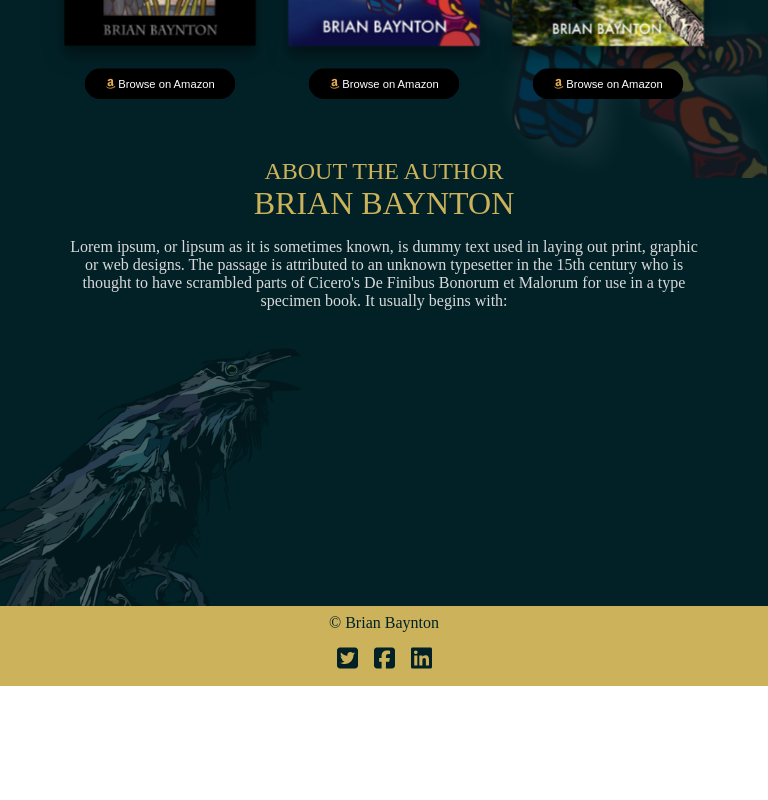
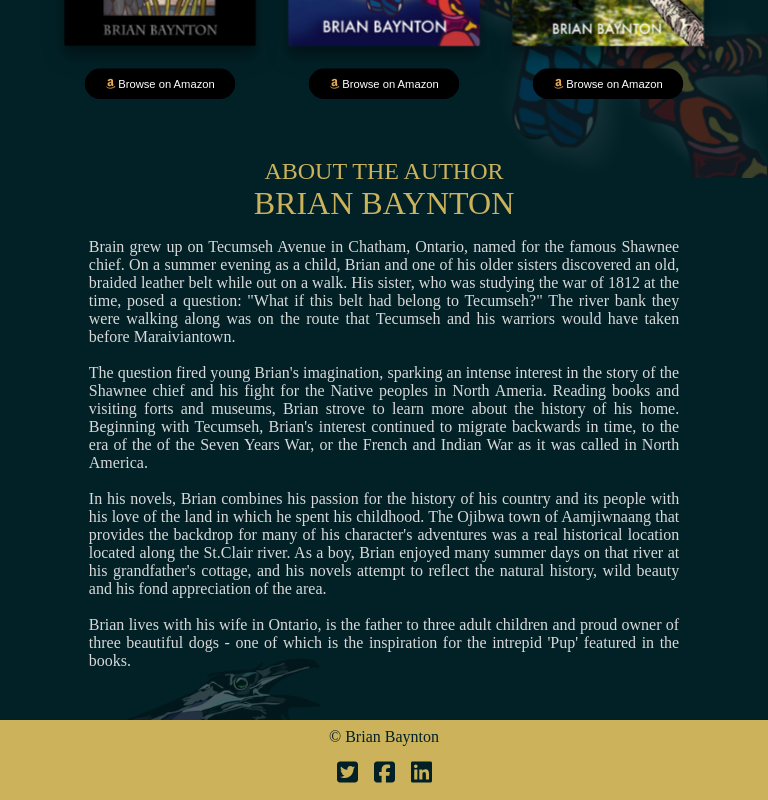
Before and after one commit to Kaz1022/liamhicks, a React (Create React App) app: page / in a window 768 px wide. Shown: the part 457-1257 px from the top of the page. Before the commit the page ends 1143 px from the top, so only its background shows below. Built offline with nearby package versions, Linux system fonts and the light colour scheme; a web font is replaced by a local one.

Commit message:
change authors bio and fix css

```diff
--- a/src/Sass/About.scss
+++ b/src/Sass/About.scss
@@ -1,8 +1,9 @@
 @import './App.scss';
 
 .a-wrapper{
-  height: 80vh;
+  height: auto;
   margin-top: -3rem;
+  margin-bottom: 4rem;
   position: relative;
 }
 
@@ -47,9 +48,10 @@
 .a-bottom {
   display: flex;
   align-items: center;
-  width: 40rem;
+  width: 50rem;
   color: $gray;
   z-index: 1;
+  text-align: justify;
 }
 
 /*  Small Device Styles */
@@ -59,18 +61,19 @@
     display: flex;
     flex-direction: column;
     align-items: center;
+    justify-content: flex-end;
     margin-bottom: 30rem;
+    position: relative;
   }
 
 .a-background{
-  position: relative;
+  position: absolute;
   margin-left: -45rem;
+  margin-bottom: 9rem;
 }
 
   .a-background > img {
     transform: scale(0.8);
-    position: absolute;
-    margin-top: 18rem;
     opacity: 1;
   }
 
@@ -93,18 +96,19 @@
     display: flex;
     flex-direction: column;
     align-items: center;
-    margin-bottom: 30rem;
+    justify-content: flex-end;
+    padding-bottom: 30rem;
+    position: relative;
   }
 
   .a-background{
-    position: relative;
-    margin-left: -40rem;
+    position: absolute;
+    margin-left: -60rem;
+    margin-bottom: 10rem;
   }
 
   .a-background > img {
     transform: scale(0.8);
-    position: absolute;
-    margin-top: 10rem;
     opacity: 1;
   }
 
@@ -123,7 +127,7 @@
 
 @media (min-width: 741px) and (max-width: 905px) {
   .a-wrapper{
-    height: 60vh;
+    height: auto;
   }
 
   .a-background{
@@ -132,9 +136,13 @@
   }
 
   .a-background > img {
-    transform: scale(0.7);
+    transform: scale(0.8);
     position: absolute;
-    margin-bottom: -10rem;
+    margin-top: 20rem;
     opacity: 0.3;
   }
+
+  .a-bottom{
+    width: 90%;
+  }
 }
--- a/src/components/About.jsx
+++ b/src/components/About.jsx
@@ -12,8 +12,8 @@ function About() {
     <div className="a-wrapper" id="about">
       <div className="a-background">
           <motion.img
-          initial={{top: '5rem', left:'-8rem'}}
-          whileInView={{top: '5rem', left:'0rem'}}
+          initial={{top: '6.5rem', left:'-8rem'}}
+          whileInView={{top: '6.5rem', left:'0rem'}}
           transition={transition}
           src={Raven} alt="" />
       </div>
@@ -26,7 +26,13 @@ function About() {
         </div>
         <div className="a-bottom">
           <span>
-          Lorem ipsum, or lipsum as it is sometimes known, is dummy text used in laying out print, graphic or web designs. The passage is attributed to an unknown typesetter in the 15th century who is thought to have scrambled parts of Cicero's De Finibus Bonorum et Malorum for use in a type specimen book. It usually begins with:
+          Brain grew up on Tecumseh Avenue in Chatham, Ontario, named for the famous Shawnee chief. On a summer evening as a child, Brian and one of his older sisters discovered an old, braided leather belt while out on a walk. His sister, who was studying the war of 1812 at the time, posed a question: "What if this belt had belong to Tecumseh?" The river bank they were walking along was on the route that Tecumseh and his warriors would have taken before Maraiviantown.<br/><br/>
+
+          The question fired young Brian's imagination, sparking an intense interest in the story of the Shawnee chief and his fight for the Native peoples in North Ameria. Reading books and visiting forts and museums, Brian strove to learn more about the history of his home. Beginning with Tecumseh, Brian's interest continued to migrate backwards in time, to the era of the of the Seven Years War, or the French and Indian War as it was called in North America.<br/><br/>
+
+          In his novels, Brian combines his passion for the history of his country and its people with his love of the land in which he spent his childhood. The Ojibwa town of Aamjiwnaang that provides the backdrop for many of his character's adventures was a real historical location located along the St.Clair river. As a boy, Brian enjoyed many summer days on that river at his grandfather's cottage, and his novels attempt to reflect the natural history, wild beauty and his fond appreciation of the area.<br/><br/>
+
+          Brian lives with his wife in Ontario, is the father to three adult children and proud owner of three beautiful dogs - one of which is the inspiration for the intrepid 'Pup' featured in the books.<br/><br/>
           </span>
         </div>
       </div>
```
